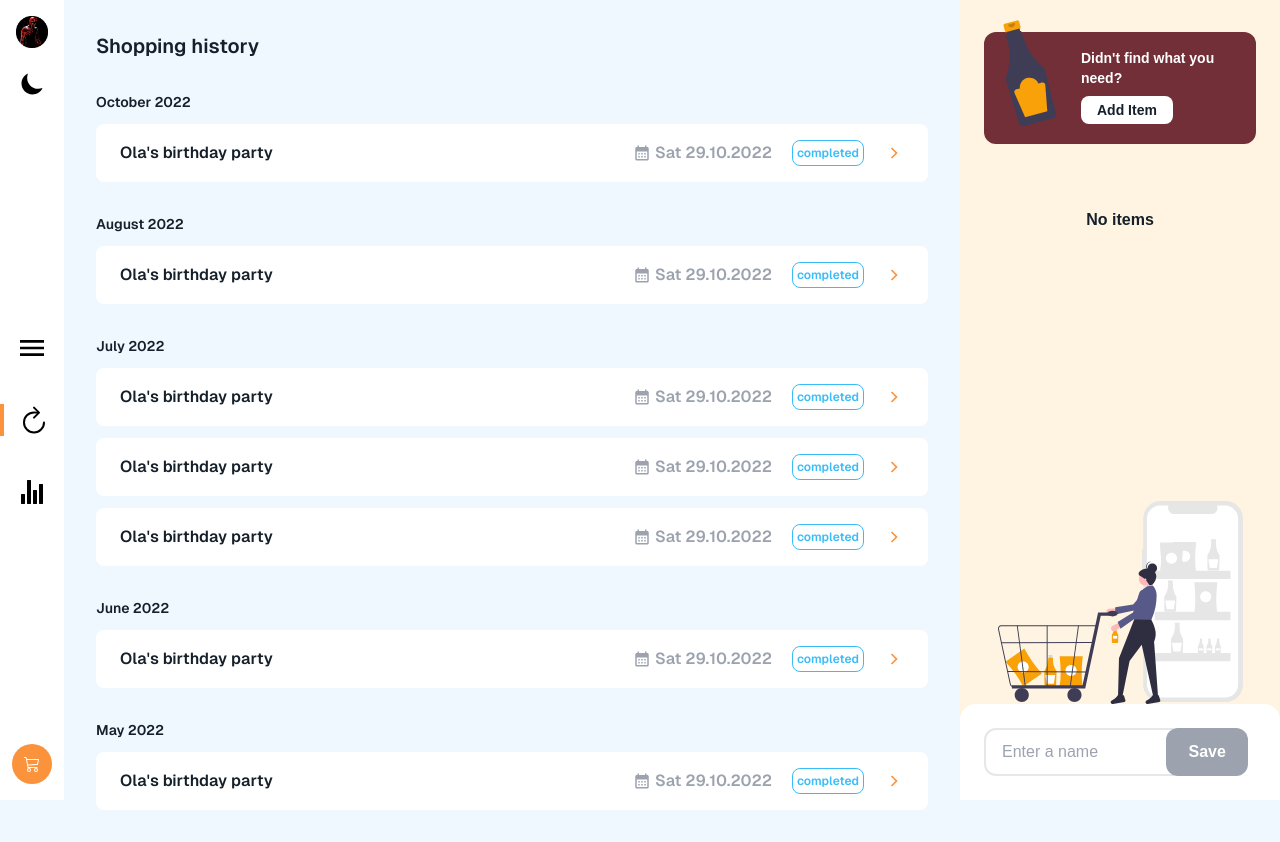
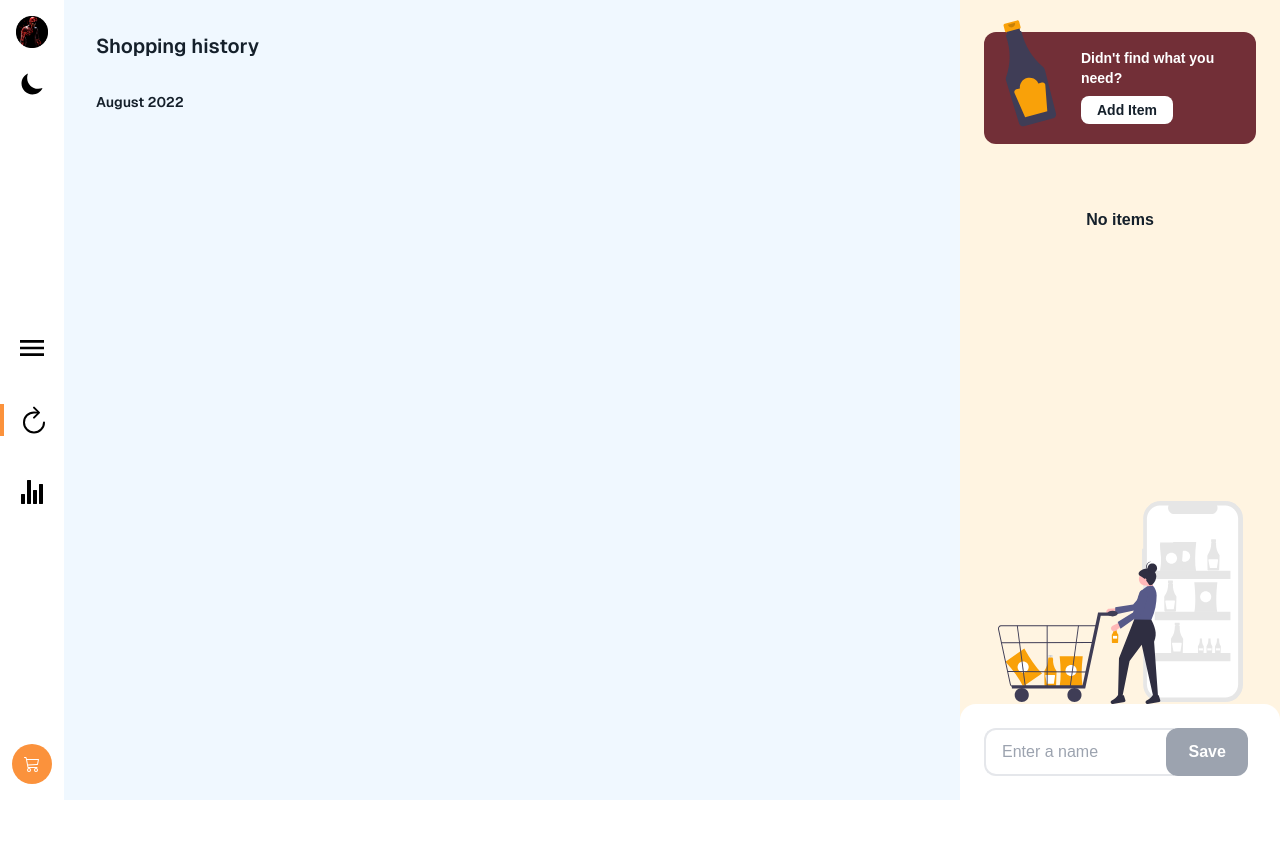
Before and after one commit to Adelani10/shoppingListFE, a Next.js app: page /history in a window 1280 px wide. After the commit the page ends 800 px from the top, so only its background shows below. Built offline with nearby package versions, Linux system fonts and the light colour scheme.

Commit message:
history done

```diff
--- a/app/components/history/historyCard.tsx
+++ b/app/components/history/historyId.tsx
@@ -5,25 +5,38 @@ import { MdCalendarMonth } from "react-icons/md";
 import { GrFormNext } from "react-icons/gr";
 import Link from "next/link";
 
-function HistoryId() {
-  const { darkmode } = useProjectContext();
-  const id = 123
+function HistoryId({ item }: any) {
+  const { darkmode, weekdays } = useProjectContext();
+  const { id, completed, title, items, localDate } = item;
+
+
+  const date = new Date(localDate);
+
   return (
     <Link
-    href={`/history/${id}`}
+      href={`/history/${id}`}
       className={`${
         darkmode ? "bg-darkmodeTertiary" : "bg-white"
       } flex items-center font-semibold rounded-lg justify-between p-6 py-4`}
     >
-      <p className="">Ola's birthday party</p>
+      <p className="capitalize">{title}</p>
       <div className="flex items-center gap-x-5">
         <div className="text-gray-400 gap-x-1 flex items-center">
           <MdCalendarMonth className="text-lg" />
-          <p>Sat 29.10.2022</p>
+          <p>{`${weekdays[date.getDay()].slice(
+            0,
+            3
+          )} ${date.getDate()}.${date.getMonth() + 1}.${date.getFullYear()}`}</p>
         </div>
 
-        <h3 className="p-1 rounded-lg text-sky-400 border text-xs border-sky-400">
-          completed
+        <h3
+          className={`w-20 text-center p-1 rounded-lg ${
+            completed
+              ? "text-sky-400 border-sky-400"
+              : "text-gray-400 border-gray-400"
+          }  border text-xs `}
+        >
+          {completed ? "completed" : "open"}
         </h3>
 
         <button className="text-xl font-bold text-orange-400">
--- a/app/components/history/historyItemCard.tsx
+++ b/app/components/history/historyItemCard.tsx
@@ -1,18 +1,25 @@
-import { useProjectContext } from "@/context";
+import { mainItemTypes, useProjectContext } from "@/context";
 import React from "react";
 
-function HistoryItemCard() {
+function HistoryItemCard({ items }: any) {
   const { darkmode } = useProjectContext();
 
   return (
+    <>
+      {items.map((item: mainItemTypes) => {
+        return (
           <div
+            key={item.id}
             className={`${
               !darkmode ? "bg-white" : "bg-darkmodeTertiary"
             } w-36 flex justify-between items-center px-2 py-1 rounded-lg h-10`}
           >
-      <h3 className="text-sm ">Diet Coke</h3>
-      <p className="text-orange-400 font-bold text-xs">10 pcs</p>
+            <h3 className="text-sm capitalize">{item.name}</h3>
+            <p className="text-orange-400 font-bold text-xs">{`${item.quantity} pcs`}</p>
           </div>
+        );
+      })}
+    </>
   );
 }
 
--- a/app/components/siderBar/EditQuantity.tsx
+++ b/app/components/siderBar/EditQuantity.tsx
@@ -74,7 +74,7 @@ function EditQuantity({ items }: any) {
 
               <button
                 onClick={() => setToBeEdited(!toBeEdited)}
-                className={`px-2 ${
+                className={`p-2 w-16 flex justify-center items-center ${
                   darkmode ? "" : "border border-orange-400"
                 }  h-full ${
                   toBeEdited ? "rounded-lg mr-2" : "rounded-xl"
--- a/app/components/siderBar/checkout.tsx
+++ b/app/components/siderBar/checkout.tsx
@@ -17,7 +17,7 @@ function CheckOut() {
   } = useProjectContext();
   const categories = getCategoriesObj(currentList);
   const month: number = Math.floor(Math.random() * 10) + 1;
-  const day: number = Math.floor(Math.random() * 31) + 1;
+  const day: number = Math.floor(Math.random() * 31) + 1
   const [saved, setSaved] = useState<saved>({
     id: nanoid(8),
     title: "",
@@ -30,8 +30,6 @@ function CheckOut() {
   const [isSaving, setIsSaving] = useState<boolean>(false);
   const [failedSave, setFailedSave] = useState<boolean>(false);
 
-  console.log(savedList);
-
   const handleSave = async () => {
     setIsSaving(true);
     try {
@@ -39,8 +37,6 @@ function CheckOut() {
         ...saved,
         items: [...currentList],
       };
-
-      // setSaved
 
       if (currentList.length > 0 && updatedSaved.title) {
         savedList.push(updatedSaved);
--- a/app/history/[id]/page.tsx
+++ b/app/history/[id]/page.tsx
@@ -1,13 +1,35 @@
 "use client";
 import HistoryItemCard from "@/app/components/history/historyItemCard";
-import { useProjectContext } from "@/context";
+import { saved, useProjectContext } from "@/context";
+import { nanoid } from "nanoid";
 import Link from "next/link";
-import React from "react";
+import { useParams } from "next/navigation";
+import { useEffect, useState } from "react";
 import { IoArrowBackOutline } from "react-icons/io5";
 import { MdCalendarMonth } from "react-icons/md";
 
 function HistoryDetails() {
-  const { darkmode } = useProjectContext();
+  const { darkmode, savedList, getCategoriesObj, weekdays } =
+    useProjectContext();
+  const [historyItem, setHistoryItem] = useState<saved>({
+    id: nanoid(8),
+    title: "",
+    items: [],
+    completed: false,
+    localDate: "2024-07-08",
+  });
+  const params = useParams();
+  const { id } = params;
+  useEffect(() => {
+    const obj = savedList.find((item) => item.id === id);
+    setHistoryItem(obj!);
+  }, [savedList]);
+
+  const categories = getCategoriesObj(historyItem!.items);
+  const date = new Date(historyItem!.localDate);
+
+  console.log(historyItem);
+
   return (
     <main
       className={`min-h-screen ${
@@ -26,40 +48,28 @@ function HistoryDetails() {
         </Link>
 
         <div className="flex flex-col gap-y-3">
-          <h1 className="text-xl max-w-[40%] font-semibold">
-            Ola's birthday party
+          <h1 className="text-xl max-w-[40%] capitalize font-semibold">
+            {historyItem!.title}
           </h1>
           <div className="text-gray-400 gap-x-1 flex items-center">
             <MdCalendarMonth className="text-lg" />
-            <p>Sat 29.10.2022</p>
+            <p>{`${weekdays[date.getDay()].slice(0, 3)} ${date.getDate()}.${
+              date.getMonth() + 1
+            }.${date.getFullYear()}`}</p>
           </div>
         </div>
 
-        <div className="flex flex-col gap-y-2">
-          <h2 className="font-semibold">Beverages</h2>
-
-          <div className="flex gap-x-4">
-            <HistoryItemCard />
-            <HistoryItemCard />
-            <HistoryItemCard />
-          </div>
-        </div>
-        <div className="flex flex-col gap-y-2">
-          <h2 className="font-semibold">Fruit & Vegetables</h2>
-
-          <div className="flex gap-x-4">
-            <HistoryItemCard />
-          </div>
-        </div>
-        <div className="flex flex-col gap-y-2">
-          <h2 className=" font-semibold">Protein</h2>
-
-          <div className="flex gap-x-4">
-            <HistoryItemCard />
-            <HistoryItemCard />
-            <HistoryItemCard />
-            <HistoryItemCard />
-          </div>
+        <div className="flex flex-col gap-y-12">
+          {Object.entries(categories).map(([category, items]): any => {
+            return (
+              <div key={category} className="flex flex-col items-start gap-y-3">
+                <h3 className="text-xl capitalize">{category}</h3>
+                <div className="flex flex-wrap gap-5">
+                  <HistoryItemCard items={items} />
+                </div>
+              </div>
+            );
+          })}
         </div>
       </div>
     </main>
--- a/app/history/page.tsx
+++ b/app/history/page.tsx
@@ -1,14 +1,13 @@
 "use client";
 import { useProjectContext } from "@/context";
 import React from "react";
-import HistoryCard from "../components/history/historyCard";
+import HistoryId from "../components/history/historyId";
 
 function History() {
-  const { darkmode } = useProjectContext();
+  const { darkmode, savedList } = useProjectContext();
 
   return (
     <main
-
       className={`min-h-screen ${
         darkmode
           ? "bg-darkmodePrimary text-white"
@@ -20,26 +19,10 @@ function History() {
 
         <section className="w-full space-y-8 mr-8">
           <div className="flex flex-col gap-y-3">
-            <h4 className="text-sm font-semibold">October 2022</h4>
-            <HistoryCard />
-          </div>
-          <div className="flex flex-col gap-y-3">
             <h4 className="text-sm font-semibold">August 2022</h4>
-            <HistoryCard />
-          </div>
-          <div className="flex flex-col gap-y-3">
-            <h4 className="text-sm font-semibold">July 2022</h4>
-            <HistoryCard />
-            <HistoryCard />
-            <HistoryCard />
-          </div>
-          <div className="flex flex-col gap-y-3">
-            <h4 className="text-sm font-semibold">June 2022</h4>
-            <HistoryCard />
-          </div>
-          <div className="flex flex-col gap-y-3">
-            <h4 className="text-sm font-semibold">May 2022</h4>
-            <HistoryCard />
+            {savedList.map((item) => {
+              return <HistoryId key={item.id} item={item} />;
+            })}
           </div>
         </section>
       </div>
--- a/context.tsx
+++ b/context.tsx
@@ -22,6 +22,7 @@ interface AppContextInterface {
   setCurrentList: Dispatch<SetStateAction<mainItemTypes[]>>;
   getCategoriesObj: (arr: mainItemTypes[]) => any;
   savedList: saved[]
+  weekdays: string[]
 }
 
 export interface mainItemTypes {
@@ -59,6 +60,15 @@ const ProjectProvider = ({ children }: any) => {
   const [addItem, setAddItem] = useState<boolean>(false);
   const [currentList, setCurrentList] = useState<mainItemTypes[]>([]);
   const [savedList, setSavedList] = useState<saved[]>([])
+  const weekdays: string[] = [
+    "Sunday",
+    "Monday",
+    "Tuesday",
+    "Wednesday",
+    "Thursday",
+    "Friday",
+    "Saturday",
+  ];
 
   const getCategoriesObj = (arr: mainItemTypes[]) => {
     return arr.reduce((acc: any, cur: mainItemTypes) => {
@@ -85,7 +95,8 @@ const ProjectProvider = ({ children }: any) => {
         currentList,
         setCurrentList,
         getCategoriesObj,
-        savedList
+        savedList,
+        weekdays
       }}
     >
       {children}
```
Lines whose indentation alone changed are shown as unchanged.
